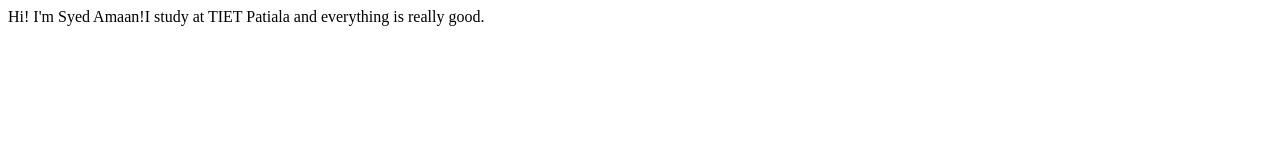
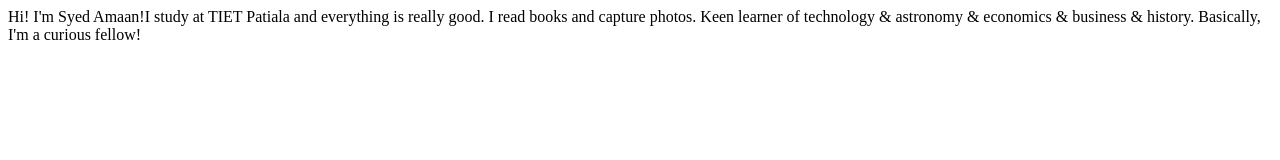
Before and after one commit to syedamaann/amaan-site, a plain HTML site: page index.html in a window 1280 px wide. Drawn offline with Linux system fonts and the light colour scheme.

Commit message:
docs: added hobbies

```diff
--- a/index.html
+++ b/index.html
@@ -7,5 +7,7 @@
 </head>
 <body>
     Hi! I'm Syed Amaan!I study at TIET Patiala and everything is really good.
+
+    I read books and capture photos. Keen learner of technology & astronomy & economics & business & history. Basically, I'm a curious fellow!
 </body>
 </html>
```
